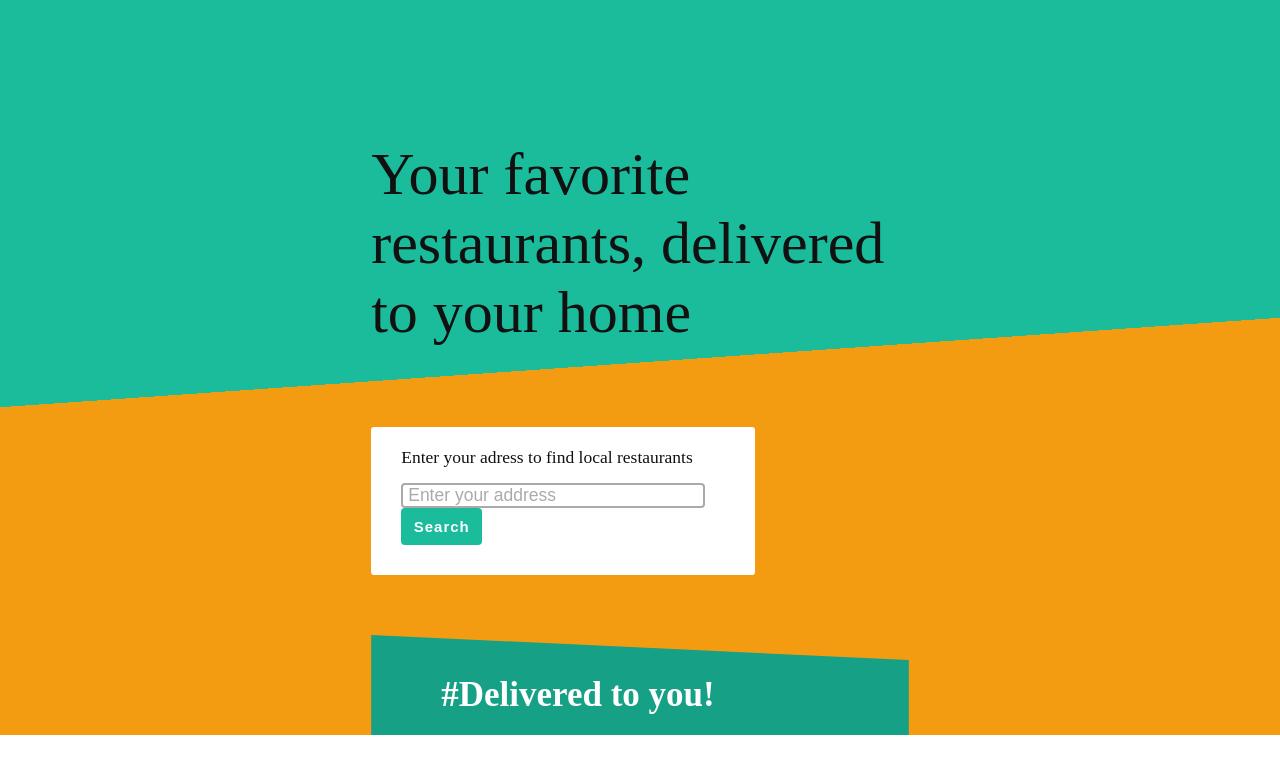
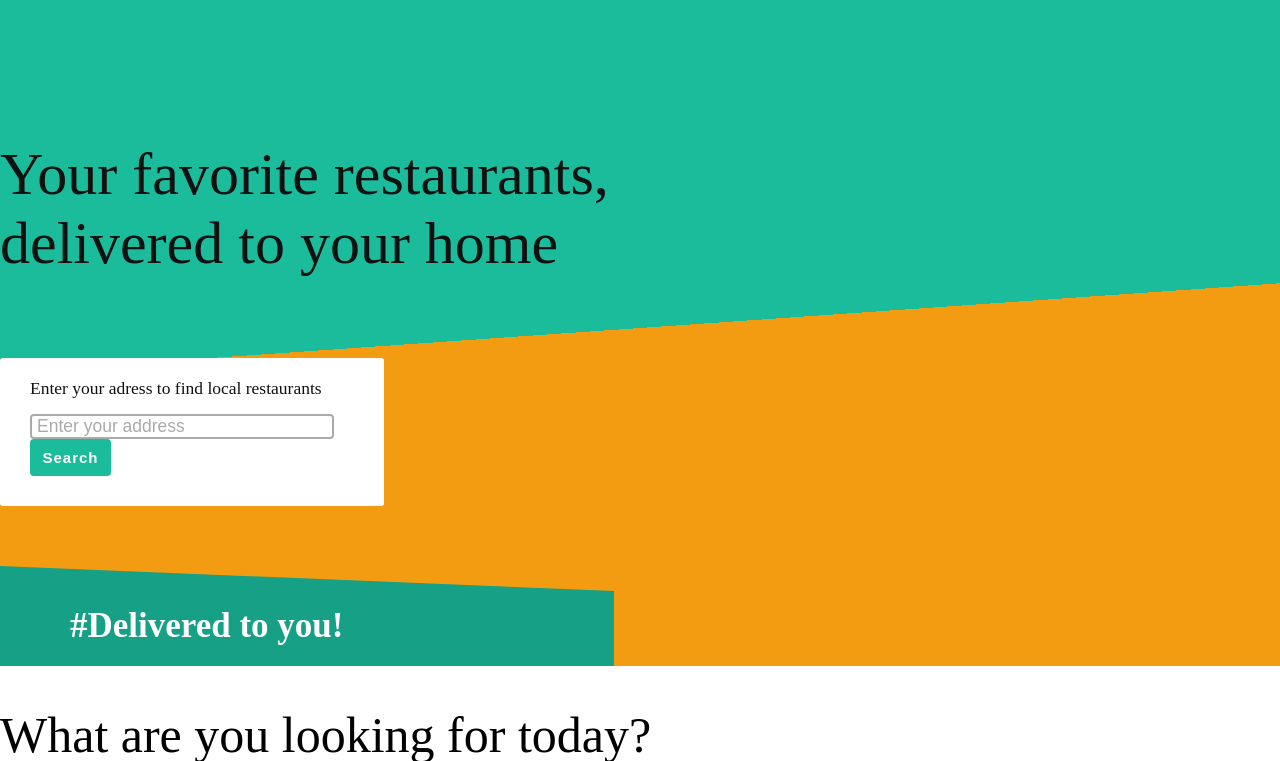
Before and after one commit to Mtetev/Delivered, a React app: page / in a window 1280 px wide. Shown: the part 75-836 px from the top of the page. Built offline with nearby package versions, Linux system fonts and the light colour scheme.

Commit message:
fix Splashscreen content not being aligned

```diff
--- a/src/Components/Splashscreen/Splashscreen.js
+++ b/src/Components/Splashscreen/Splashscreen.js
@@ -4,6 +4,7 @@ import "./Splashscreen.scss";
 const Splashscreen = () => {
     return (
         <section className="splashscreen">
+            <div className="splashscreen__content">
                 <p className="splashscreen__description">Your favorite restaurants, delivered to your home</p>
                 <form className="splashscreen-form">
                     <label for="splashscreen-form__input-field" className="splashscreen-form__label">Enter your adress to find local restaurants</label>
@@ -11,6 +12,7 @@ const Splashscreen = () => {
                     <input type="submit" className="splashscreen-form__button" value="Search"/>
                 </form>
                 <p className="splashscreen__ad">#Delivered to you!</p>
+            </div>
         </section>
     )
 }
--- a/src/Components/Splashscreen/Splashscreen.scss
+++ b/src/Components/Splashscreen/Splashscreen.scss
@@ -1,10 +1,4 @@
 .splashscreen {
-    display: flex;
-    flex-flow: column wrap;
-    justify-content: flex-end;
-    align-content: space-around;
-    column-count: 2;
-
     width: 100vw;
     // padding-bottom: 6rem;
     // height: 90rem; // TODO: For testing purposes, remove;
@@ -18,9 +12,21 @@
 
     color: #fff;
 
+    &__content {
+        display: flex;
+        flex-flow: column wrap;
+        justify-content: flex-end;
+        align-content: space-between;
+        column-count: 2;
+
+        max-width: 128em;
+
+        margin: 0 auto; // center
+    }
+
     &__description {
         margin: 15rem 0 8rem 0;
-        max-width: 42%;
+        max-width: 48%;
 
         font-size: 6rem;
         color: var(--color-black);
```
Lines whose indentation alone changed are shown as unchanged.
